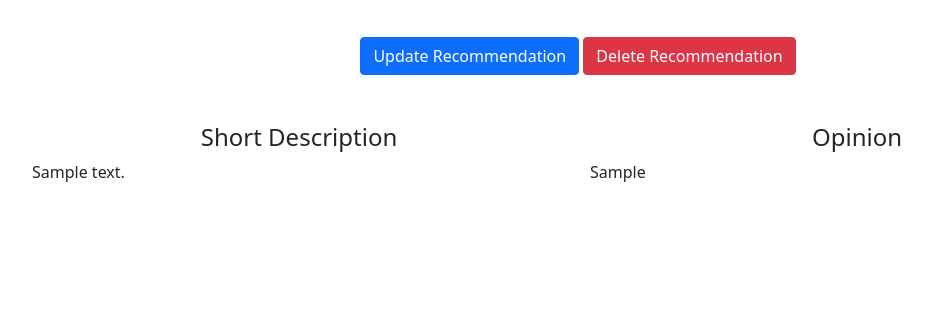
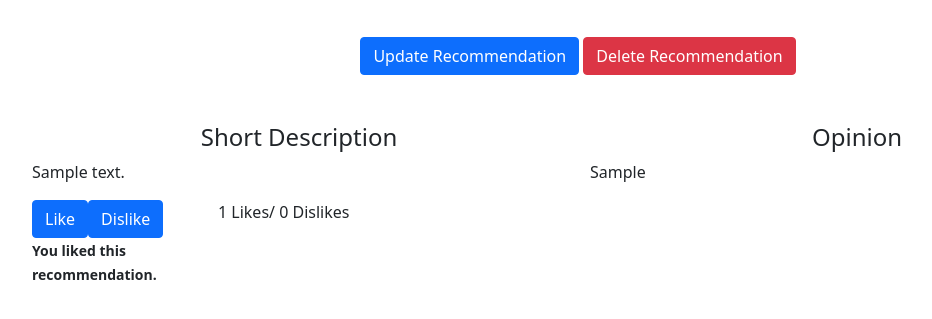
Before and after one commit to Andrew-157/flask_project_3, a Flask app: page /recommendations/1/ in a window 1280 px wide. Shown: the part 252-571 px from the top of the page, without its empty margins (62-994 px from the left). Run offline with Flask 3, Linux system fonts and the light colour scheme; the visitor is signed in with stand-in values (Sample User, id 1); tables that the repository leaves empty hold one stand-in row (values such as "Sample post").

Commit message:
Leave like/dislike on a recommendation

```diff
--- a/app/main/crud.py
+++ b/app/main/crud.py
@@ -1,8 +1,8 @@
-from sqlalchemy import select
+from sqlalchemy import select, and_
 from sqlalchemy.orm import joinedload
 
 from .. import db
-from ..models import FictionType, Tag, Recommendation
+from ..models import FictionType, Tag, Recommendation, Reaction
 
 
 def get_fiction_type_by_name(name: str) -> FictionType | None:
@@ -22,3 +22,25 @@ def get_recommendation_by_id(id: int) -> Recommendation | None:
                 joinedload(Recommendation.user),
                 joinedload(Recommendation.fiction_type))
     return db.session.scalar(stmt)
+
+
+def get_reaction_by_user_id_and_recommendation_id(user_id: int, recommendation_id: int) -> Reaction | None:
+    stmt = select(Reaction).where(
+        and_(Reaction.user_id == user_id,
+             Reaction.recommendation_id == recommendation_id))
+    return db.session.scalar(stmt)
+
+
+def count_positive_reactions_for_recommendation(recommendation_id: int) -> int:
+    stmt = select(Reaction).where(
+        and_(Reaction.recommendation_id == recommendation_id,
+             Reaction.is_positive == True))
+    return len(db.session.scalars(stmt).all())
+
+
+def count_negative_reactions_for_recommendation(recommendation_id: int) -> int:
+    stmt = select(Reaction).where(
+        and_(Reaction.recommendation_id == recommendation_id,
+             Reaction.is_positive == False)
+    )
+    return len(db.session.scalars(stmt).all())
--- a/app/main/routes.py
+++ b/app/main/routes.py
@@ -11,9 +11,11 @@ from flask import request
 from flask.views import MethodView
 
 from .. import login_required, db
-from ..models import User, FictionType, Tag, Recommendation
+from ..models import User, FictionType, Tag, Recommendation, Reaction
 from .forms import PostUpdateRecommendationForm
-from .crud import get_fiction_type_by_name, get_tag_by_name, get_recommendation_by_id
+from .crud import get_fiction_type_by_name, get_tag_by_name, get_recommendation_by_id,\
+    get_reaction_by_user_id_and_recommendation_id, count_positive_reactions_for_recommendation,\
+    count_negative_reactions_for_recommendation
 
 bp = Blueprint(name='main',
                import_name=__name__)
@@ -116,8 +118,20 @@ def recommendation_detail(id):
     recommendation = get_recommendation_by_id(id=id)
     if not recommendation:
         abort(404)
+    reaction = None
+    current_user: User | None = g.user
+    if current_user:
+        reaction = get_reaction_by_user_id_and_recommendation_id(user_id=current_user.id,
+                                                                 recommendation_id=recommendation.id)
+    positive_reactions = count_positive_reactions_for_recommendation(
+        recommendation_id=recommendation.id)
+    negative_reactions = count_negative_reactions_for_recommendation(
+        recommendation_id=recommendation.id)
     return render_template('main/recommendation_detail.html',
-                           recommendation=recommendation)
+                           recommendation=recommendation,
+                           reaction=reaction,
+                           positive_reactions=positive_reactions,
+                           negative_reactions=negative_reactions)
 
 
 class UpdateRecommendationView(MethodView):
@@ -225,3 +239,70 @@ class DeleteRecommendationView(MethodView):
         flash(message='You successfully deleted your recommendation.',
               category='success')
         return redirect(url_for('main.index'))
+
+
+class LeaveReactionBaseView(MethodView):
+    is_positive = None
+    methods = ['POST']
+
+    def get_redirect_url(self):
+        return redirect(url_for('main.recommendation_detail',
+                                id=self.recommendation.id))
+
+    def post(self, id):
+        current_user: User | None = g.user
+        recommendation = db.session.get(Recommendation, id)
+        if not recommendation:
+            abort(404)
+        self.recommendation = recommendation
+        if not current_user:
+            flash(message='Please, login or register to leave your reaction about the recommendation.',
+                  category='info')
+            return self.get_redirect_url()
+        reaction = get_reaction_by_user_id_and_recommendation_id(
+            user_id=current_user.id,
+            recommendation_id=recommendation.id)
+        if self.is_positive == False:
+            if not reaction:
+                reaction = Reaction(
+                    is_positive=False,
+                    user_id=current_user.id,
+                    recommendation_id=recommendation.id
+                )
+                db.session.add(reaction)
+                db.session.commit()
+            else:
+                if reaction.is_positive == True:
+                    reaction.is_positive = False
+                    db.session.add(reaction)
+                    db.session.commit()
+                elif reaction.is_positive == False:
+                    db.session.delete(reaction)
+                    db.session.commit()
+        if self.is_positive == True:
+            if not reaction:
+                reaction = Reaction(
+                    is_positive=True,
+                    user_id=current_user.id,
+                    recommendation_id=recommendation.id
+                )
+                db.session.add(reaction)
+                db.session.commit()
+            else:
+                if reaction.is_positive == False:
+                    reaction.is_positive = True
+                    db.session.add(reaction)
+                    db.session.commit()
+                elif reaction.is_positive == True:
+                    db.session.delete(reaction)
+                    db.session.commit()
+
+        return self.get_redirect_url()
+
+
+class LeavePositiveReactionView(LeaveReactionBaseView):
+    is_positive = True
+
+
+class LeaveNegativeReactionView(LeaveReactionBaseView):
+    is_positive = False
--- a/app/main/urls.py
+++ b/app/main/urls.py
@@ -15,3 +15,13 @@ bp.add_url_rule(
     view_func=routes.DeleteRecommendationView.as_view(
         name='delete_recommendation')
 )
+bp.add_url_rule(
+    rule='/recommendations/<int:id>/like/',
+    view_func=routes.LeavePositiveReactionView.as_view(
+        name='like_recommendation')
+)
+bp.add_url_rule(
+    rule='/recommendations/<int:id>/dislike/',
+    view_func=routes.LeaveNegativeReactionView.as_view(
+        name='dislike_recommendation')
+)
--- a/app/models.py
+++ b/app/models.py
@@ -6,6 +6,7 @@ from sqlalchemy import DateTime
 from sqlalchemy import Table
 from sqlalchemy import String
 from sqlalchemy import Boolean
+from sqlalchemy import UniqueConstraint
 from sqlalchemy.orm import Mapped
 from sqlalchemy.orm import mapped_column
 from sqlalchemy.orm import relationship
@@ -124,3 +125,6 @@ class Reaction(Base):
 
     recommendation: Mapped[Recommendation] = relationship(
         back_populates='reactions')
+
+    __table_args__ = (UniqueConstraint('user_id', 'recommendation_id',
+                                       name='user_recommendation_uc'),)
--- a/app/templates/main/recommendation_detail.html
+++ b/app/templates/main/recommendation_detail.html
@@ -35,9 +35,9 @@
                         <div class="btn-group">
                             <form action="{{ url_for('main.delete_recommendation', id=recommendation.id) }}"
                                 method="post">
-                                {% if config.WTF_CSRF_ENABLED %}
                                 <input type="hidden" name="csrf_token" value="{{ csrf_token() }}">
-                                {% endif %}
+                                <!-- {% if config.WTF_CSRF_ENABLED %}
+                                {% endif %} -->
                                 <button class="btn btn-danger" type="submit">Yes</button>
                             </form>
                         </div>
@@ -50,16 +50,6 @@
         </div>
     </div>
     {% endif %}
-    <!-- {% if g.user == recommendation.user %}
-    <a href="{{ url_for('main.update_recommendation', id=recommendation.id) }}" class="btn btn-primary">Update your
-        recommendation</a>
-    <form action="{{ url_for('main.delete_recommendation', id=recommendation.id) }}" method="post">
-        {% if config.WTF_CSRF_ENABLED %}
-        <input type="hidden" name="csrf_token" value="{{ csrf_token() }}">
-        {% endif %}
-        <button class="btn btn-danger" type="submit">Delete recommendation</button>
-    </form>
-    {% endif %} -->
     <div class="container">
         <div class="row">
             <div class="col-md-6">
@@ -76,5 +66,31 @@
             </div>
         </div>
     </div>
+    <div class="container">
+        <div class="row">
+            <div class="col-md-2">
+                <div class="btn-group">
+                    <form action="{{ url_for('main.like_recommendation', id=recommendation.id) }}" method="post">
+                        <input type="hidden" name="csrf_token" value="{{ csrf_token() }}">
+                        <button class="btn btn-primary" type="submit">Like</button>
+                    </form>
+                    <form action="{{ url_for('main.dislike_recommendation', id=recommendation.id) }}" method="post">
+                        <input type="hidden" name="csrf_token" value="{{ csrf_token() }}">
+                        <button class="btn btn-primary" type="submit">Dislike</button>
+                    </form>
+                </div>
+                {% if reaction %}
+                {% if reaction.is_positive == True %}
+                <p><strong><small>You liked this recommendation.</small></strong></p>
+                {% elif reaction.is_positive == False %}
+                <p><strong><small>You disliked this recommendation.</small></strong></p>
+                {% endif %}
+                {% endif %}
+            </div>
+            <div class="col">
+                <p>{{ positive_reactions }} Likes/ {{ negative_reactions }} Dislikes</p>
+            </div>
+        </div>
+    </div>
 </div>
 {% endblock %}
```
Also changed, not shown: migrations/versions/225e36fbb29a_.py (added, +32 -0 lines).
